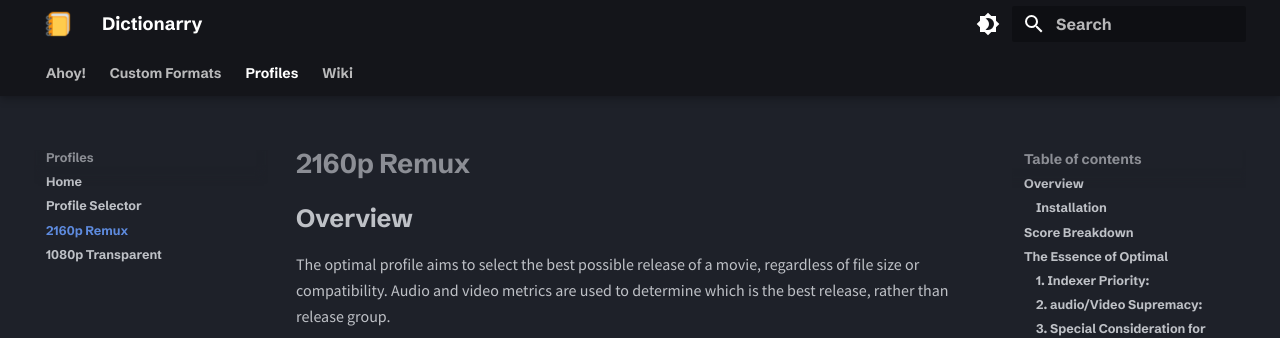
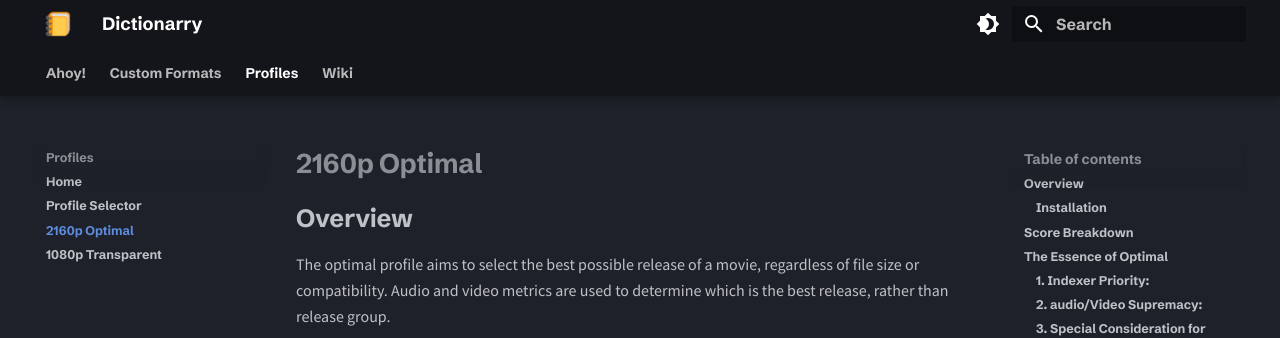
Before and after one commit to santiagosayshey/website, an MkDocs documentation site: the page built from docs/Profiles/2160p Optimal.md, in a window 1280 px wide and 900 px high. Shown: the top 338 px of the window. Built offline with MkDocs 1.6.1 and Material for MkDocs 9.7.7, drawn with Linux system fonts in a browser that asks for light colours.

Commit message:
v0.3.3 - updated profile names

```diff
--- a/docs/Profiles/4k Remux.md
+++ b/docs/Profiles/2160p Optimal.md
@@ -1,5 +1,5 @@
 ---
-title: 2160p Remux
+title: 2160p Optimal
 date: 2023-10-06
 ---
 
--- a/mkdocs.yml
+++ b/mkdocs.yml
@@ -53,7 +53,7 @@ nav:
   - "Profiles":
       - "Home": "Profiles/Home.md"
       - "Profile Selector": "https://selectarr.pages.dev"
-      - "2160p Remux": "Profiles/4k Remux.md"
+      - "2160p Optimal": "Profiles/2160p Optimal.md"
       - "1080p Transparent": "Profiles/1080p Transparent.md"
   - "Wiki":
       - "Golden Popcorn Performance Index": "Wiki/Golden Popcorn Performance Index.md"
```
Also changed, not shown: docs/Profiles/1080p Transparent.md (+1 -1 lines), docs/Profiles/Home.md (+1 -1 lines), docs/.obsidian/workspace.json.
